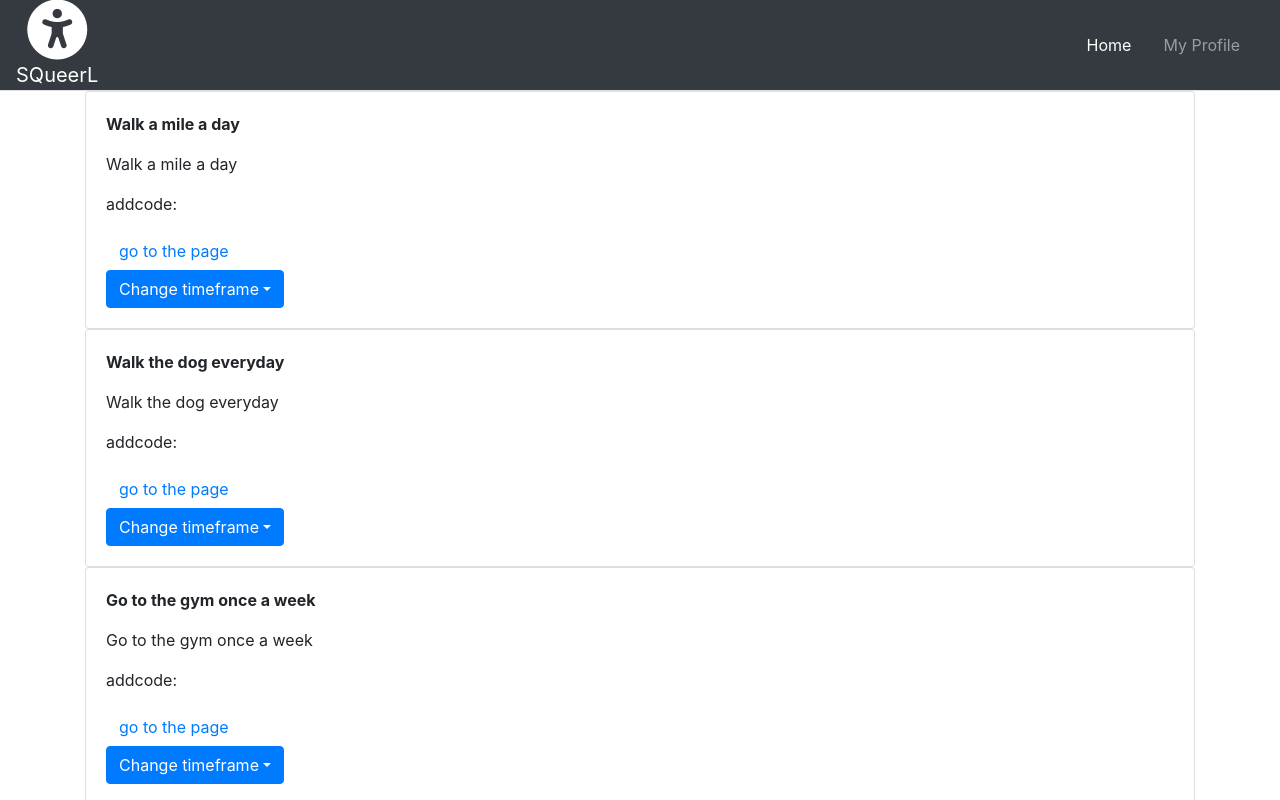
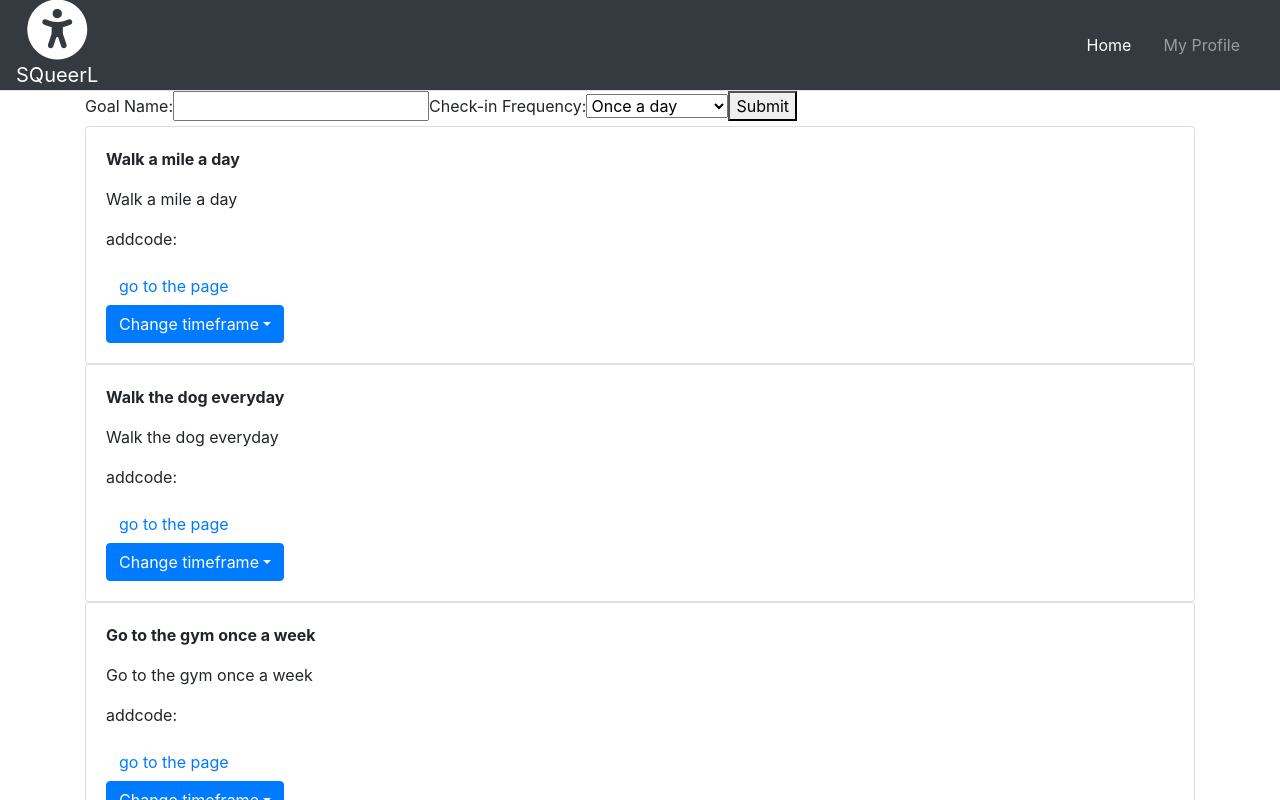
Before and after one commit to M00ny0z/SQueerL, a React (Create React App) app in the folder frontend/: page / in a window 1280 px wide. Shown: the top 800 px of the page. Built offline with nearby package versions, Linux system fonts and the light colour scheme.

Commit message:
created AddGoalModal component

```diff
--- a/frontend/package.json
+++ b/frontend/package.json
@@ -8,6 +8,7 @@
     "@testing-library/user-event": "^12.6.2",
     "apidoc": "^0.26.0",
     "bootstrap": "^4.6.0",
+    "formik": "^2.2.6",
     "react": "^17.0.1",
     "react-bootstrap": "^1.4.3",
     "react-dom": "^17.0.1",
--- /dev/null
+++ b/frontend/src/components/AddGoalModal.js
@@ -0,0 +1,39 @@
+import React from 'react'
+import { useFormik } from 'formik';
+
+function AddGoalModal() {
+    const formik = useFormik({
+        initialValues: {
+          goalName: '',
+          checkFrequency: '',
+        },
+        onSubmit: values => {
+          alert(JSON.stringify(values, null, 2));
+        },
+      });
+      return (
+        <form onSubmit={formik.handleSubmit}>
+          <label htmlFor="goalName">Goal Name:</label>
+          <input
+            id="goalName"
+            name="goalName"
+            type="text"
+            onChange={formik.handleChange}
+            value={formik.values.goalName}
+          />
+          <label htmlFor="checkFrequency">Check-in Frequency:</label>
+          <select
+            id="checkFrequency"
+            name="checkFrequency"
+            onChange={formik.handleChange}>
+                <option value="onceDay">Once a day</option>
+                <option value="onceWeek">Once a week</option>
+                <option value="everyOtherDay">Every other day</option>
+          </select>
+
+          <button type="submit">Submit</button>
+        </form>
+      );
+}
+
+export default AddGoalModal
--- a/frontend/src/components/Home.js
+++ b/frontend/src/components/Home.js
@@ -1,9 +1,11 @@
 import React from 'react';
 import CurrentGoalList from './CurrentGoalList';
+import AddGoalModal from './AddGoalModal'
 
 const Home = () => {
    return (
       <div className="container">
+         <AddGoalModal />
          <CurrentGoalList />
       </div>
    );
```
Also changed, not shown: 1 other file (tests, documents, lock files or other folders).
